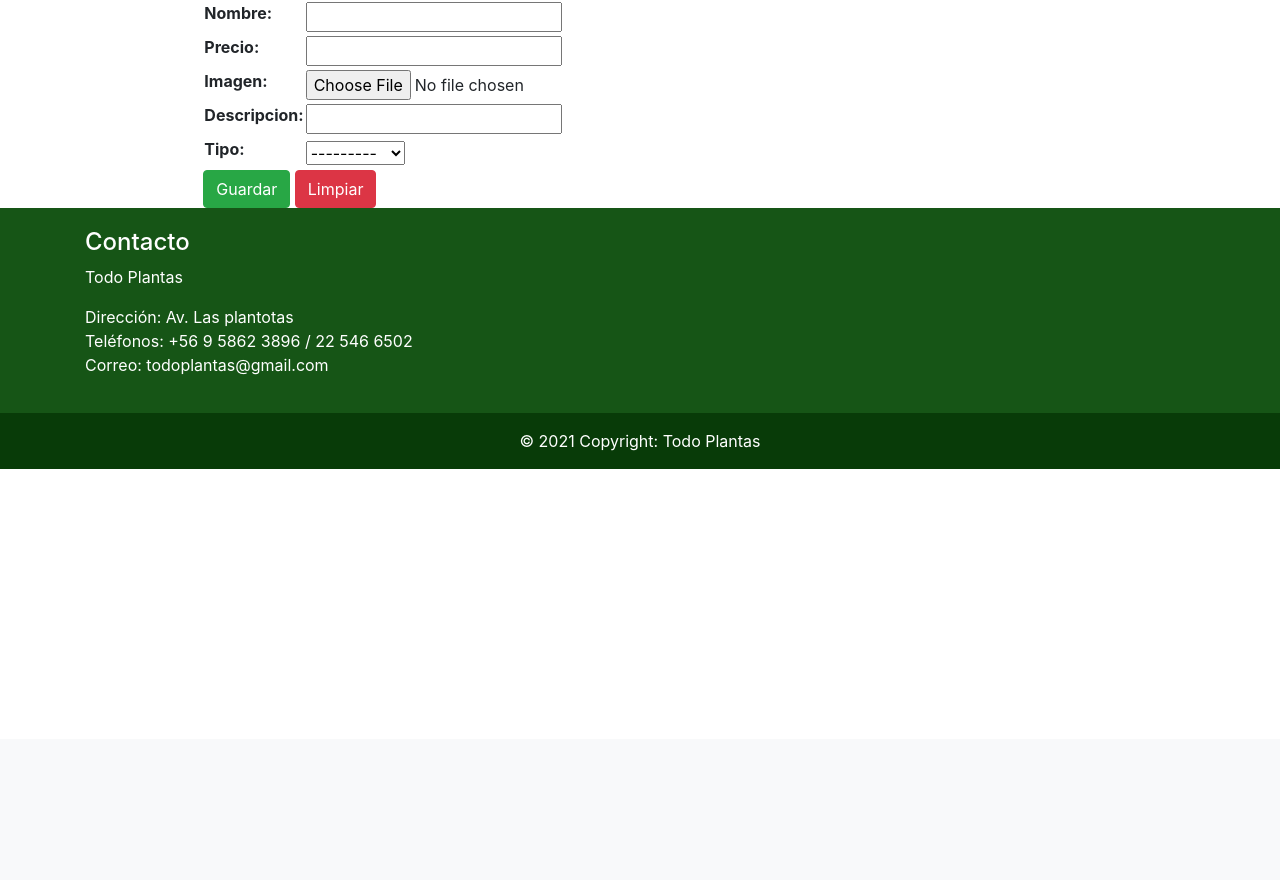
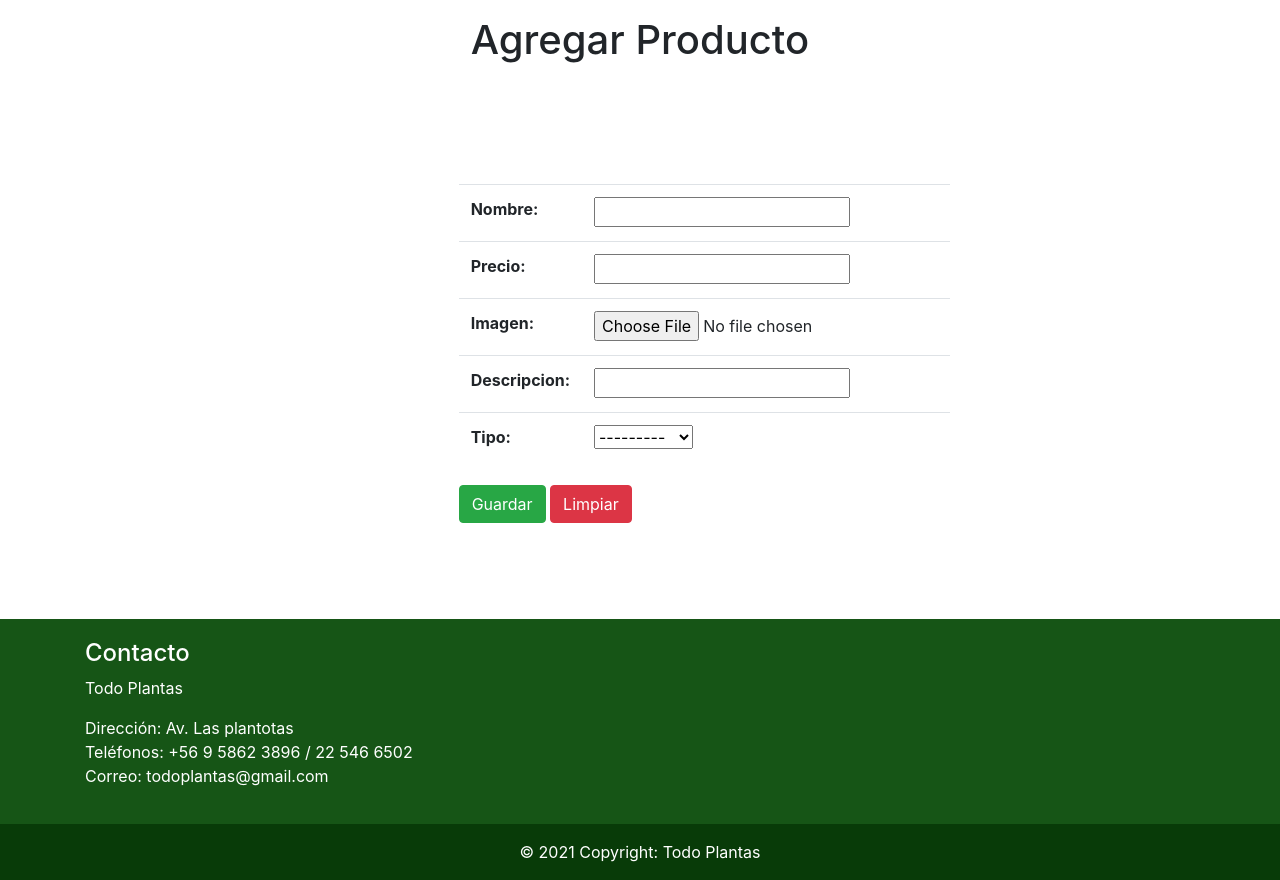
Before and after one commit to carlosztw/test-proyecto-django, a Django app: page /agregarproducto/ in a window 1280 px wide. Shown: the part 61-941 px from the top of the page. Before the commit the page ends 530 px from the top, so only its background shows below. Run offline with Django 3.2, Linux system fonts and the light colour scheme; data comes from the database, SQL or seed files in the repository; some libraries are stand-ins or nearby versions.

Commit message:
Estética de pagina agregar
ahora se ve mas centrado y algo mas bonito

```diff
--- a/app/templates/app/agregar_producto.html
+++ b/app/templates/app/agregar_producto.html
@@ -1,11 +1,18 @@
 {% extends 'app/base.html' %}
 {% load static %}
 {% block contenido %}
-<div class="row">
-    <div class="col-sm-2"></div>
+<div class="container p-2">
+    <div class="row  p-2">
+        <div class=" col-sm-12 text-center">
+            <h1 class="h1 tittle">Agregar Producto</h1>
+        </div>
+    </div>
+</div>
+<div class="row px-5 mx-5 py-5 my-5">
+    <div class="col-sm-1 col-xl-4"></div>
         <form action="" method="POST" enctype="multipart/form-data">
             {% csrf_token %}
-            <table>
+            <table class=" table table-hover">
                 {{ form }}
             </table>
             <input type="submit" class="btn btn-success" value="Guardar">
@@ -13,6 +20,6 @@
         </form>
         {{ mensaje }}
     </div>
-    <div class="col-sm-2"></div>
+    <div class="col-sm-1 col-xl-4"></div>
 </div>
 {% endblock %}
```
